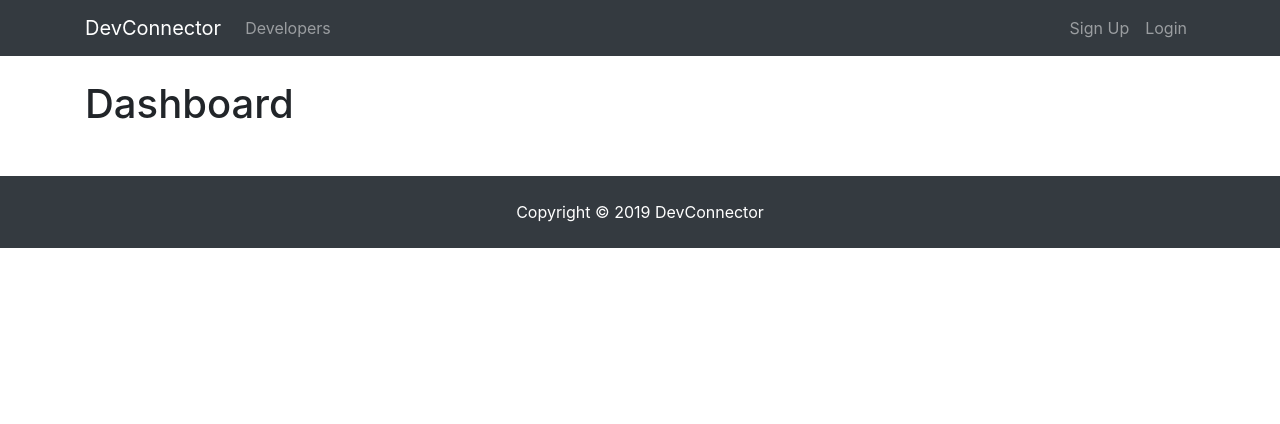
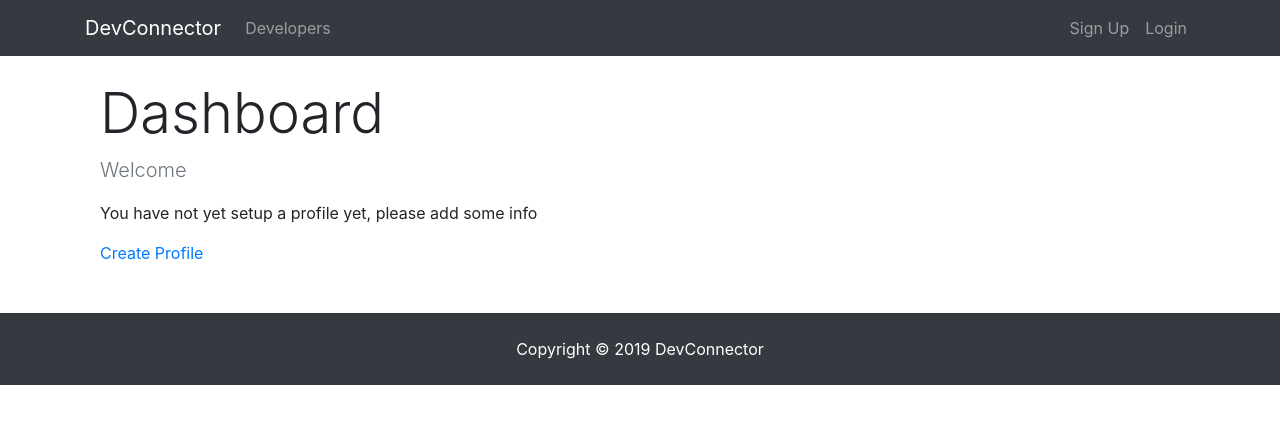
Before and after one commit to ankurnarkhede/devconnector-MERN, a React (Create React App) app in the folder client/: page /dashboard in a window 1280 px wide. Shown: the top 424 px of the page. Built offline with nearby package versions, Linux system fonts and the light colour scheme; no server answers.

Commit message:
47] Spinner

```diff
--- /dev/null
+++ b/client/src/components/common/spinner.js
@@ -0,0 +1,18 @@
+/**
+ * Created by ankur at 24/2/19 4:25 PM.
+ */
+
+import React from 'react'
+import spinner from './spinner.gif'
+
+export default () => {
+  return (
+    <div>
+      <img
+        src={spinner}
+        style={{ width: '200px', margin: 'auto', display: 'block' }}
+        alt="Loading..."
+      />
+    </div>
+  )
+}
--- a/client/src/components/dashboard/dashboard.js
+++ b/client/src/components/dashboard/dashboard.js
@@ -3,9 +3,11 @@
  */
 
 import React, { Component } from 'react'
-// import PropTypes from 'prop-types'
+import { Link } from 'react-router-dom'
+import PropTypes from 'prop-types'
 import { connect } from 'react-redux'
 import { getCurrentProfile } from '../../actions/profileActions'
+import Spinner from '../common/spinner'
 
 class Dashboard extends Component {
   componentDidMount () {
@@ -13,12 +15,55 @@
   }
 
   render () {
+    const { user } = this.props.auth
+    const { profile, loading } = this.props.profile
+    let dashboardContent
+
+    if (profile === null || loading) {
+      dashboardContent = <Spinner/>
+    } else {
+      // check if logged inuser has profile data
+      if (Object.keys(profile).length > 0) {
+        dashboardContent = <h4>TODO::DISPLAY PROFILE</h4>
+      } else {
+        // user is logged in but has no profile
+        dashboardContent = (
+          <div>
+            <p className='lead text-muted'> Welcome {user.name}</p>
+            <p>You have not yet setup a profile yet, please add some info</p>
+            <Link to='/create-profile' classname='btn btn-lg btn-info'>
+              Create Profile
+            </Link>
+          </div>
+        )
+      }
+
+    }
+
     return (
-      <div>
-        <h1>Dashboard</h1>
+      <div className='dashboard'>
+        <div className='container'>
+          <div className='row'>
+            <div className='col-md-12'>
+              <h1 className='display-4'>Dashboard</h1>
+              {dashboardContent}
+            </div>
+          </div>
+        </div>
       </div>
     )
   }
 }
 
-export default connect(null, { getCurrentProfile })(Dashboard)
+Dashboard.propTypes = {
+  getCurrentProfile: PropTypes.func.isRequired,
+  auth: PropTypes.object.isRequired,
+
+}
+
+const mapStateToProps = state => ({
+  profile: state.profile,
+  auth: state.auth
+})
+
+export default connect(mapStateToProps, { getCurrentProfile })(Dashboard)
```
Also changed, not shown: client/src/components/common/spinner.gif (added), 1 other file (tests, documents, lock files or other folders).
